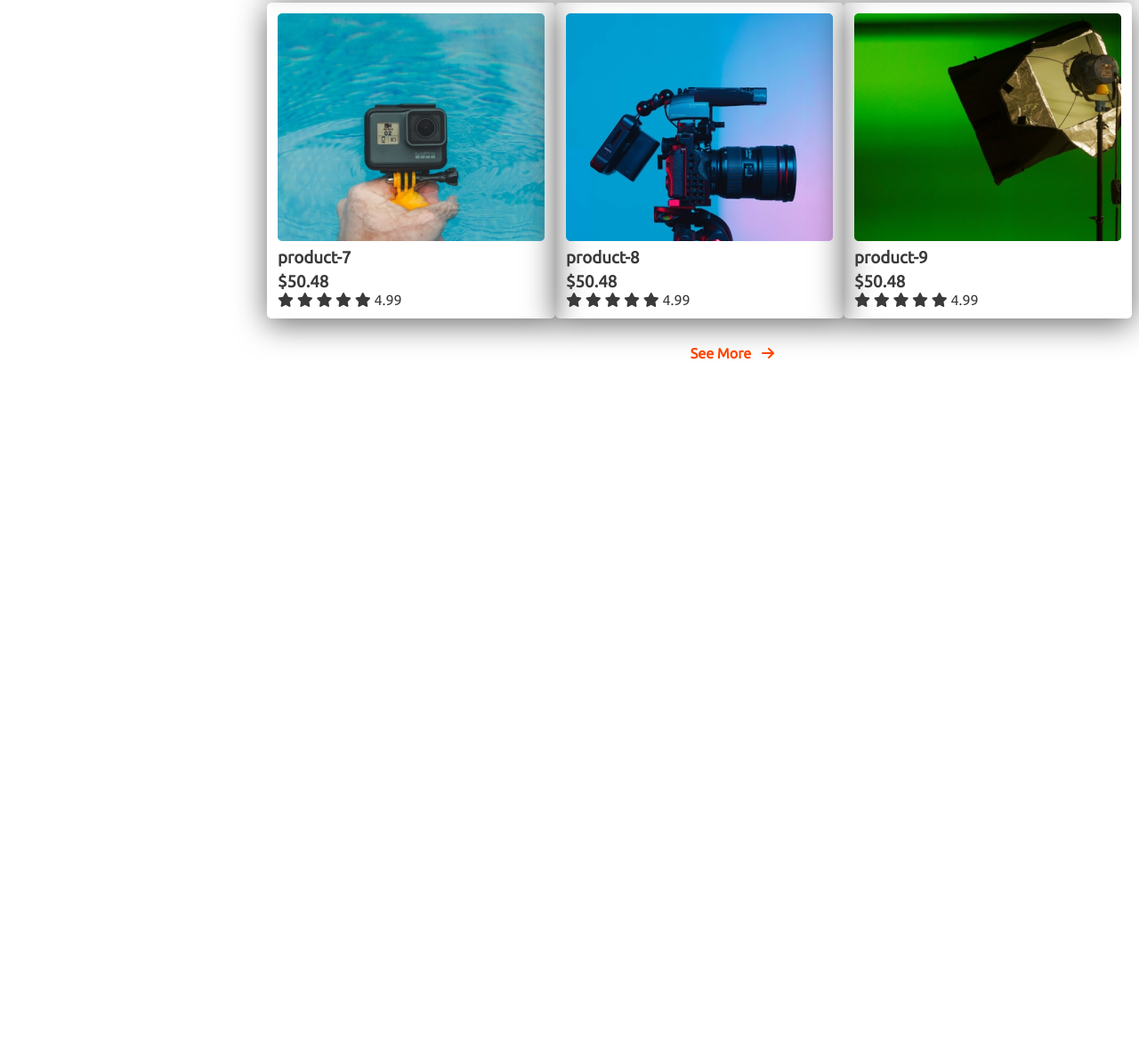
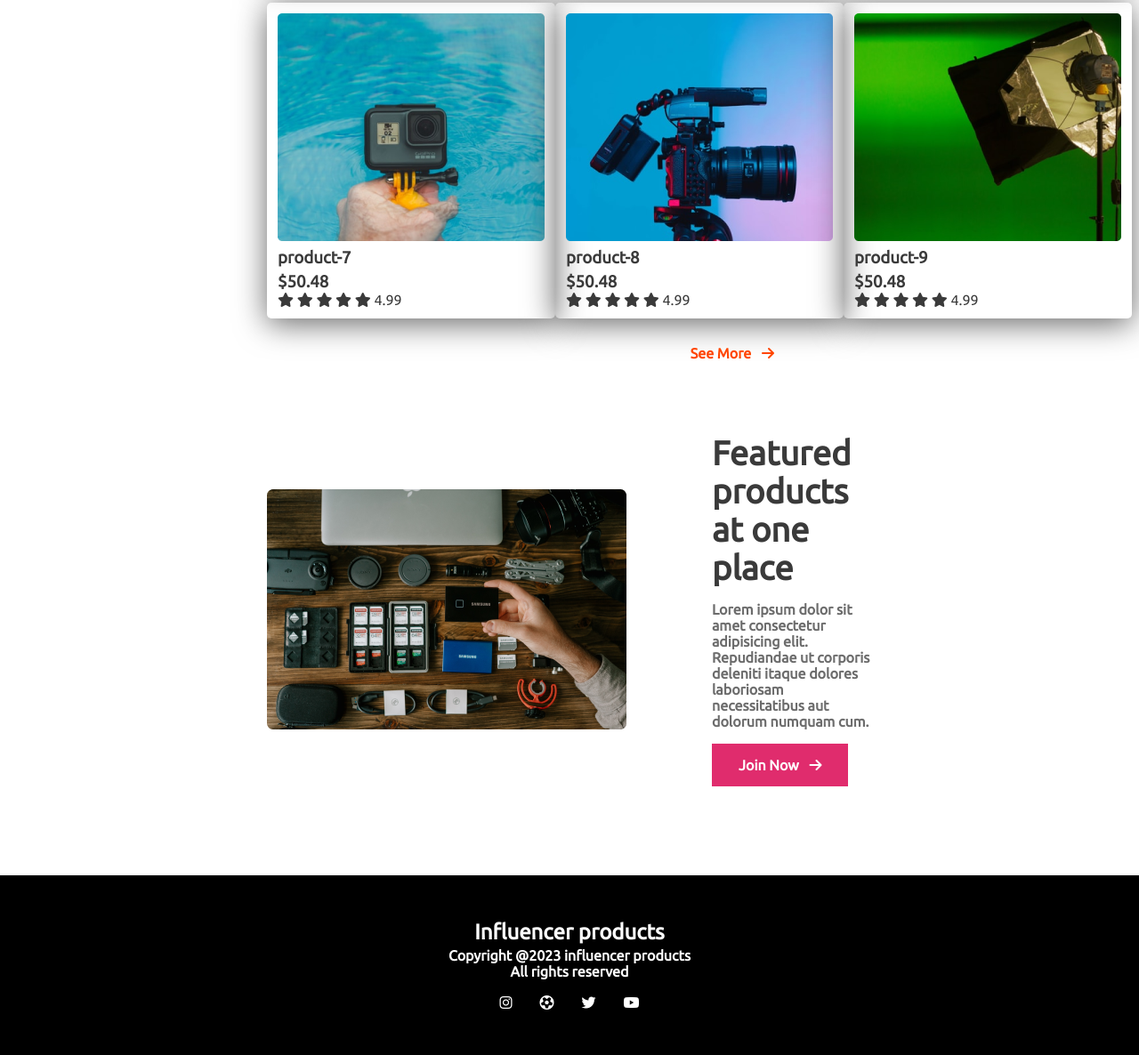
Before and after one commit to NamwiseGamgee/influ-gear-webpage, a plain HTML site: page index.html in a window 1280 px wide. Shown: the part 1685-2871 px from the top of the page at 89% size. Before the commit the page ends 2173 px from the top, so only its background shows below. Drawn offline with Linux system fonts and the light colour scheme.

Commit message:
done.. responsive next

```diff
--- a/index.html
+++ b/index.html
@@ -176,7 +176,33 @@
                 </div>
             </div>
         </section>
+        <section class="featured-pro">
+            <div class="featured-container">
+                <div>
+                    <img src="images/gear.png" alt="">
+                </div>
+                <div>
+                    <h1 class="featured-title">Featured products at one place</h1>
+                    <p class="featured-para">Lorem ipsum dolor sit amet consectetur adipisicing elit. Repudiandae ut corporis deleniti itaque dolores laboriosam necessitatibus aut dolorum numquam cum.</p>
+                    <button class="btn-secondary">Join Now <i class="fa-solid fa-arrow-right"></i></button>
+                </div>
+            </div>
+        </section>
     </main>
+    <footer class="footer">
+        <div>
+            <h2 class="footer-title">Influencer products</h2>
+            <p class="footer-para">Copyright @2023 influencer products <br>
+            All rights reserved</p>
+            <div class="social-container">
+                <div><i class="fa-brands fa-instagram"></i></div>
+                <div><i class="fa-regular fa-futbol"></i></div>
+                <div><i class="fa-brands fa-twitter"></i></div>
+                <div><i class="fa-brands fa-youtube"></i></div>
+            </div>
+        </div>
+
+    </footer>
 </body>
 
 </html>
--- a/styles/style.css
+++ b/styles/style.css
@@ -124,3 +124,60 @@
     color: orangered;
     font-weight: 700;
 }
+/* featured products */
+.featured-pro{
+    margin: 0 300px;
+    margin-bottom: 100px;
+}
+.featured-container{
+    display: flex;
+    gap: 96px;
+    align-items: center;
+}
+.featured-title{
+    margin-bottom: 16px;
+    font-size: 38px;
+    font-weight: 700;
+}
+.featured-para{
+    margin-bottom: 16px;
+    font-size: 16px;
+    font-weight: 700;
+    color: #6C6C6C;
+
+}
+.btn-secondary{
+    background-color: #E02C6D;
+    border: none;
+    font-size: 16px;
+    font-weight: 700;
+    padding: 15px 30px;
+    color: #FFFFFF;
+
+}
+/* footer */
+.footer{
+    background-color: #000000;
+    padding: 50px 0;
+    text-align: center;
+}
+.social-container{
+    display: flex;
+    gap: 31px;
+    justify-content: center;
+    padding-top: 17px;
+}
+.footer-title{
+    color: #FFFFFF;
+    font-size: 24px;
+    font-weight: 700;
+    margin-bottom: 3px;
+}
+.footer-para{
+    color: #FFFFFF;
+    font-size: 16px;
+    font-weight: 700;
+}
+.fa-instagram, .fa-futbol, .fa-twitter, .fa-youtube{
+    color: #FFFFFF;
+}
```
